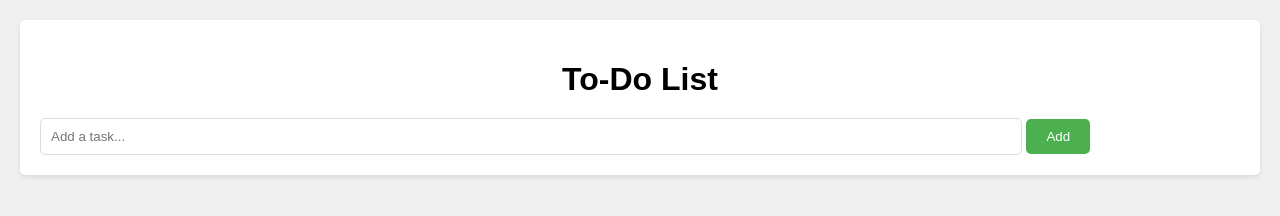
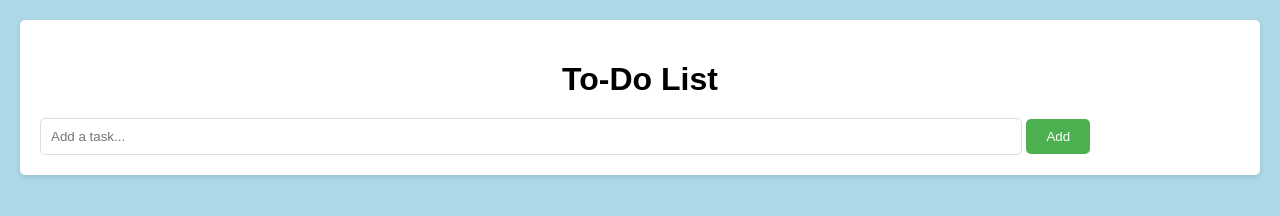
Before and after one commit to RishuketSingh/ToDoList, a plain HTML site: page index.html in a window 1280 px wide. Drawn offline with Linux system fonts and the light colour scheme.

Commit message:
Update style.css

```diff
--- a/style.css
+++ b/style.css
@@ -2,7 +2,7 @@ body {
     font-family: sans-serif;
     margin: 0;
     padding: 20px;
-    background-color: #f0f0f0;
+    background-color: #ADD8E6;
   }
 
   .container {
```
